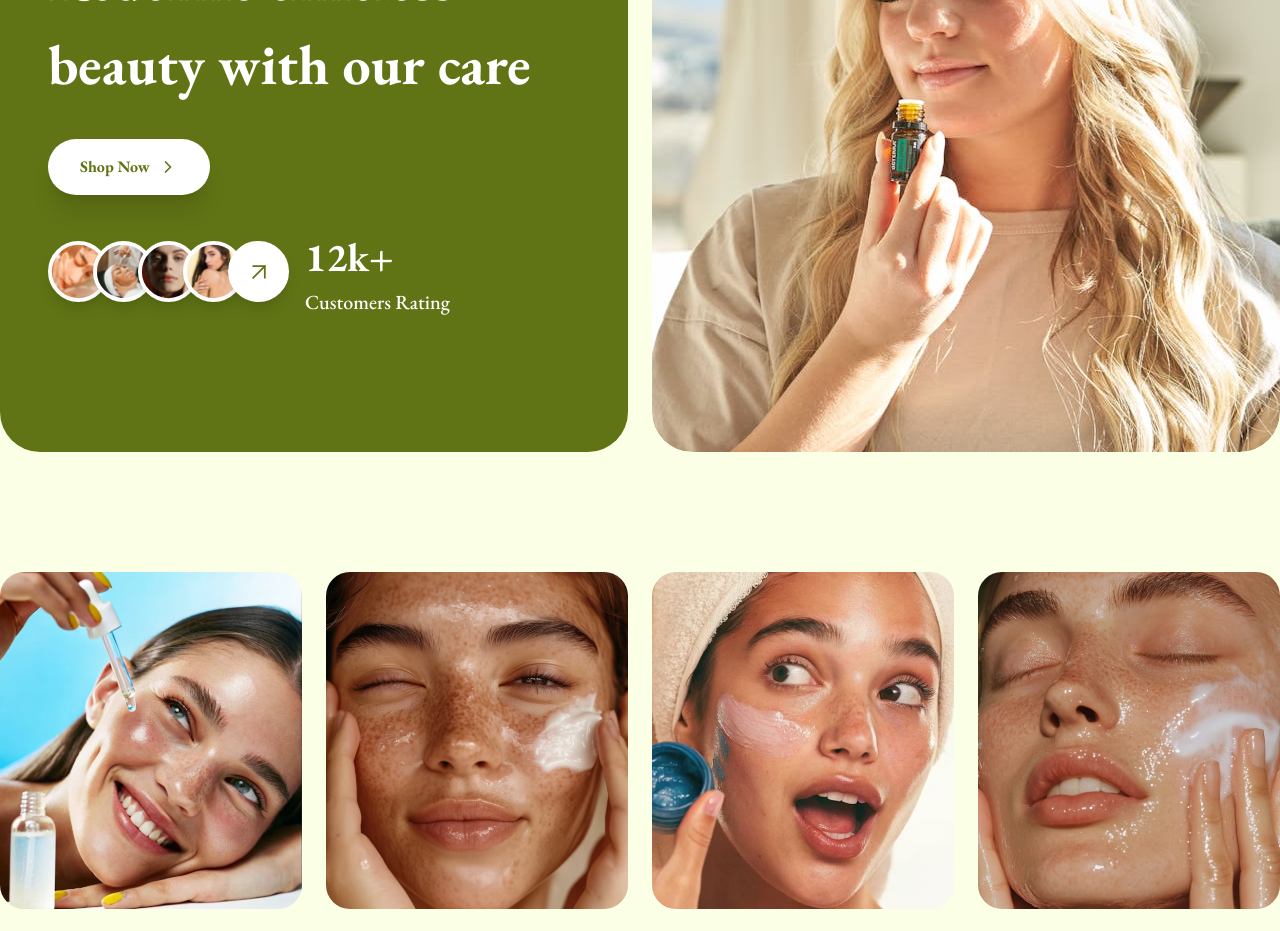
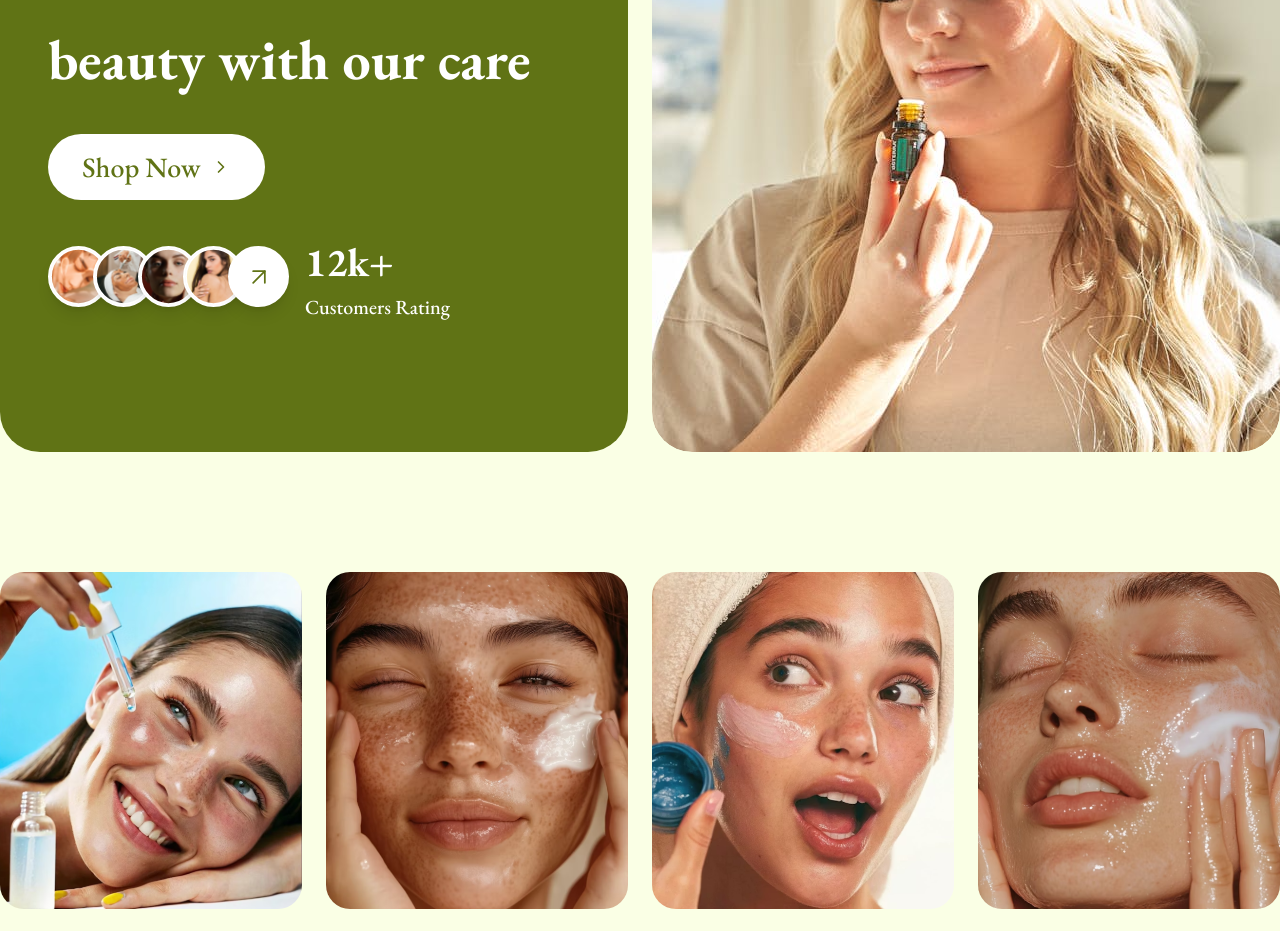
Before and after one commit to kader009/oranic, a Next.js app: page / in a window 1280 px wide. Shown: the part 8480-9411 px from the top of the page. Built offline with nearby package versions, Linux system fonts and the light colour scheme.

Commit message:
newletter button text and font size udpate

```diff
--- a/src/components/home/Newsletter.tsx
+++ b/src/components/home/Newsletter.tsx
@@ -14,7 +14,7 @@ const Newsletter = () => {
               Redefine timeless beauty with our care
             </h1>
             <div className="flex flex-col sm:flex-row gap-4 max-w-md mx-auto md:mx-0">
-              <button className="bg-white text-primary px-8 py-4 rounded-full font-bold hover:bg-secondary transition-all active:scale-95 shadow-xl cursor-pointer whitespace-nowrap flex items-center justify-center gap-2">
+              <button className="bg-white text-primary w-[217px] h-[66px] rounded-[44px] font-medium hover:bg-secondary transition-all active:scale-95 cursor-pointer whitespace-nowrap flex items-center justify-center gap-[10px] text-[28px]">
                 Shop Now
                 <ChevronRight size={20} />
               </button>
```
